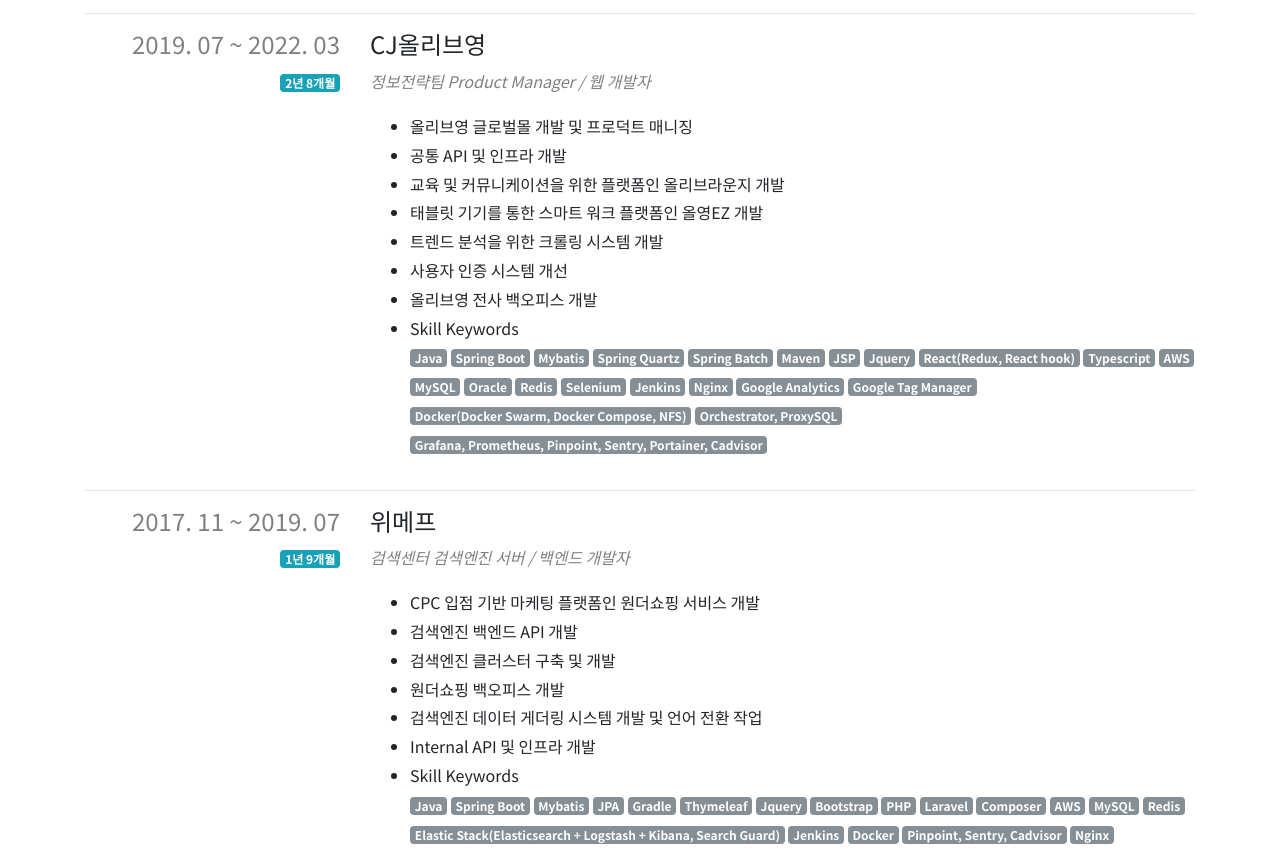
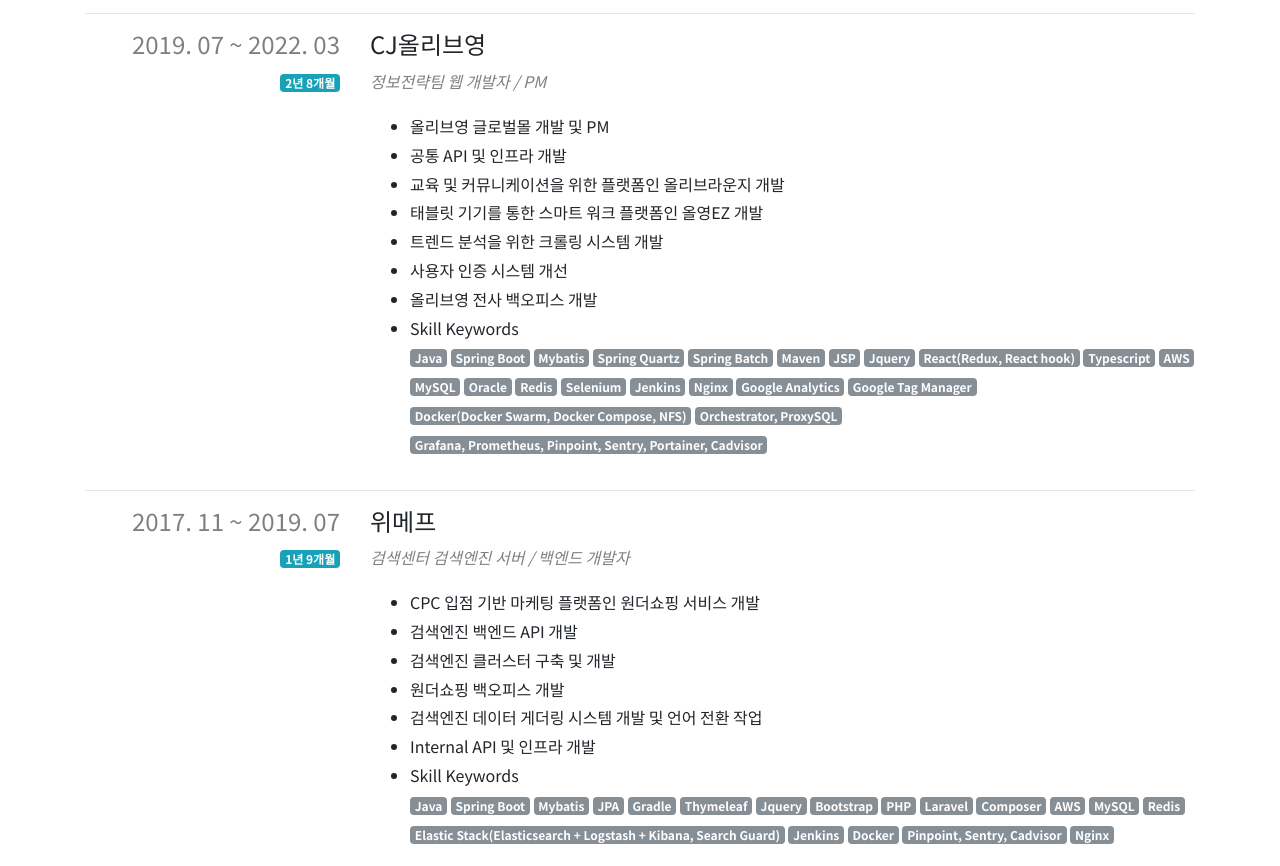
Before and after one commit to bkjeon1614/resume, a website: page index.html in a window 1280 px wide. Shown: the part 1872-2738 px from the top of the page. Drawn offline with nearby package versions, Linux system fonts and the light colour scheme.

Commit message:
Update index.html

```diff
--- a/index.html
+++ b/index.html
@@ -363,10 +363,10 @@
                 <div class="col-md-9 col-12">
                   <h4>CJ올리브영</h4>
                   <i class="gray"
-                    >정보전략팀 Product Manager / 웹 개발자</i
+                    >정보전략팀 웹 개발자 / PM</i
                   >
                   <ul class="pt-3">
-                    <li>올리브영 글로벌몰 개발 및 프로덕트 매니징</li>
+                    <li>올리브영 글로벌몰 개발 및 PM</li>
                     <li>공통 API 및 인프라 개발</li>
                     <li>교육 및 커뮤니케이션을 위한 플랫폼인 올리브라운지 개발</li>
                     <li>태블릿 기기를 통한 스마트 워크 플랫폼인 올영EZ 개발</li>
@@ -733,7 +733,7 @@
                   <h4>올리브영 글로벌 자사몰 개발 및 운영</h4>
                   <i class="gray">CJ올리브영</i>
                   <ul class="pt-3">
-                    <li>애플리케이션 개발 및 프로덕트 매니징</li>
+                    <li>애플리케이션 개발 및 PM</li>
                     <li>글로벌 자사몰 오픈을 위한 Java + Spring Boot 기반 시스템 개발</li>
                     <li>Cloudsearch 도입을 통한 검색 성능 향상</li>
                     <li>ElasticCache(Redis) 구축으로 시스템 응답속도 개선</li>
```
